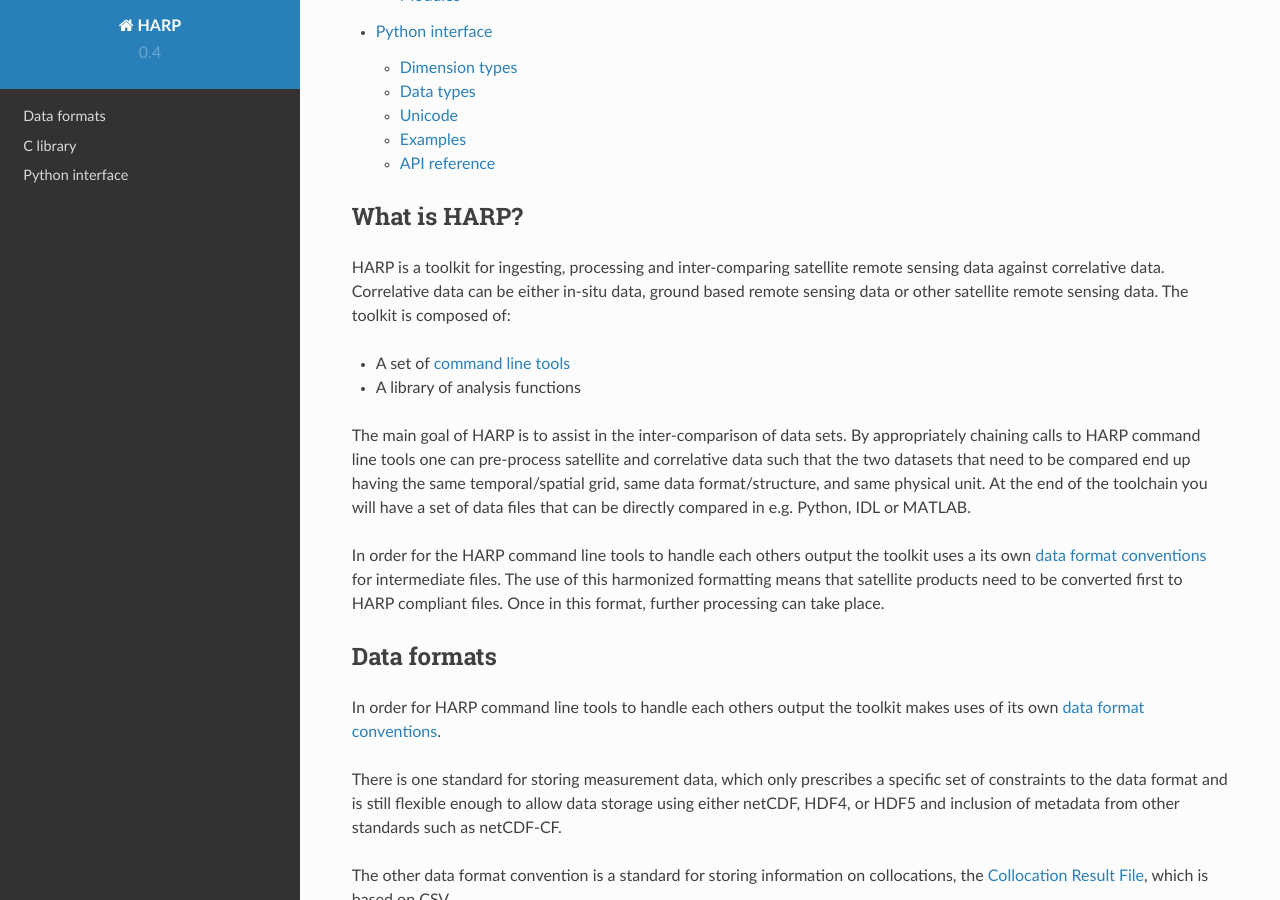
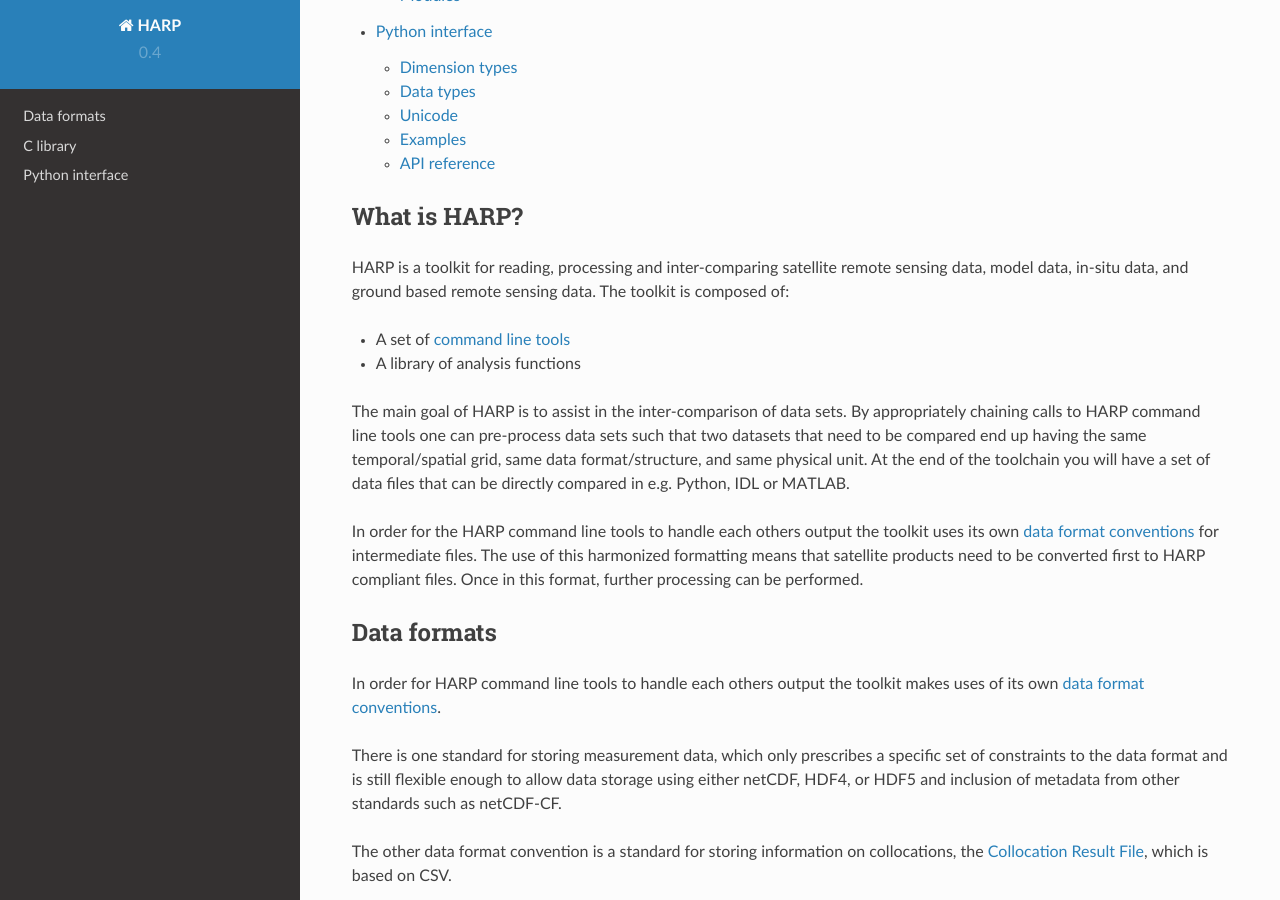
Before and after one commit to stcorp/harp, a Sphinx documentation site: the page built from doc/index.rst, in a window 1280 px wide and 900 px high, scrolled down 388 px. Built offline with Sphinx 7.4.7 and the Read the Docs theme 2.0.0, drawn with Linux system fonts in a browser that asks for light colours; pages that are not in the unit, such as notebooks, are missing from menus.

Commit message:
Some rephrasing

```diff
--- a/doc/index.rst
+++ b/doc/index.rst
@@ -24,9 +24,8 @@ Contents
 What is HARP?
 -------------
 
-HARP is a toolkit for ingesting, processing and inter-comparing satellite remote
-sensing data against correlative data. Correlative data can be either in-situ
-data, ground based remote sensing data or other satellite remote sensing data.
+HARP is a toolkit for reading, processing and inter-comparing satellite remote
+sensing data, model data, in-situ data, and ground based remote sensing data.
 The toolkit is composed of:
 
 - A set of :ref:`command line tools <command-line-tools>`
@@ -34,17 +33,16 @@ The toolkit is composed of:
 
 The main goal of HARP is to assist in the inter-comparison of data sets. By
 appropriately chaining calls to HARP command line tools one can pre-process
-satellite and correlative data such that the two datasets that need to be
-compared end up having the same temporal/spatial grid, same data
-format/structure, and same physical unit. At the end of the toolchain you will
-have a set of data files that can be directly compared in e.g. Python, IDL or
-MATLAB.
+data sets such that two datasets that need to be compared end up having the
+same temporal/spatial grid, same data format/structure, and same physical unit.
+At the end of the toolchain you will have a set of data files that can be
+directly compared in e.g. Python, IDL or MATLAB.
 
 In order for the HARP command line tools to handle each others output the
-toolkit uses a its own :ref:`data format conventions <data-formats>` for
+toolkit uses its own :ref:`data format conventions <data-formats>` for
 intermediate files. The use of this harmonized formatting means that satellite
 products need to be converted first to HARP compliant files. Once in this
-format, further processing can take place.
+format, further processing can be performed.
 
 .. _data-formats:
 
```
Also changed, not shown: doc/html/index.html (+8 -10 lines).
